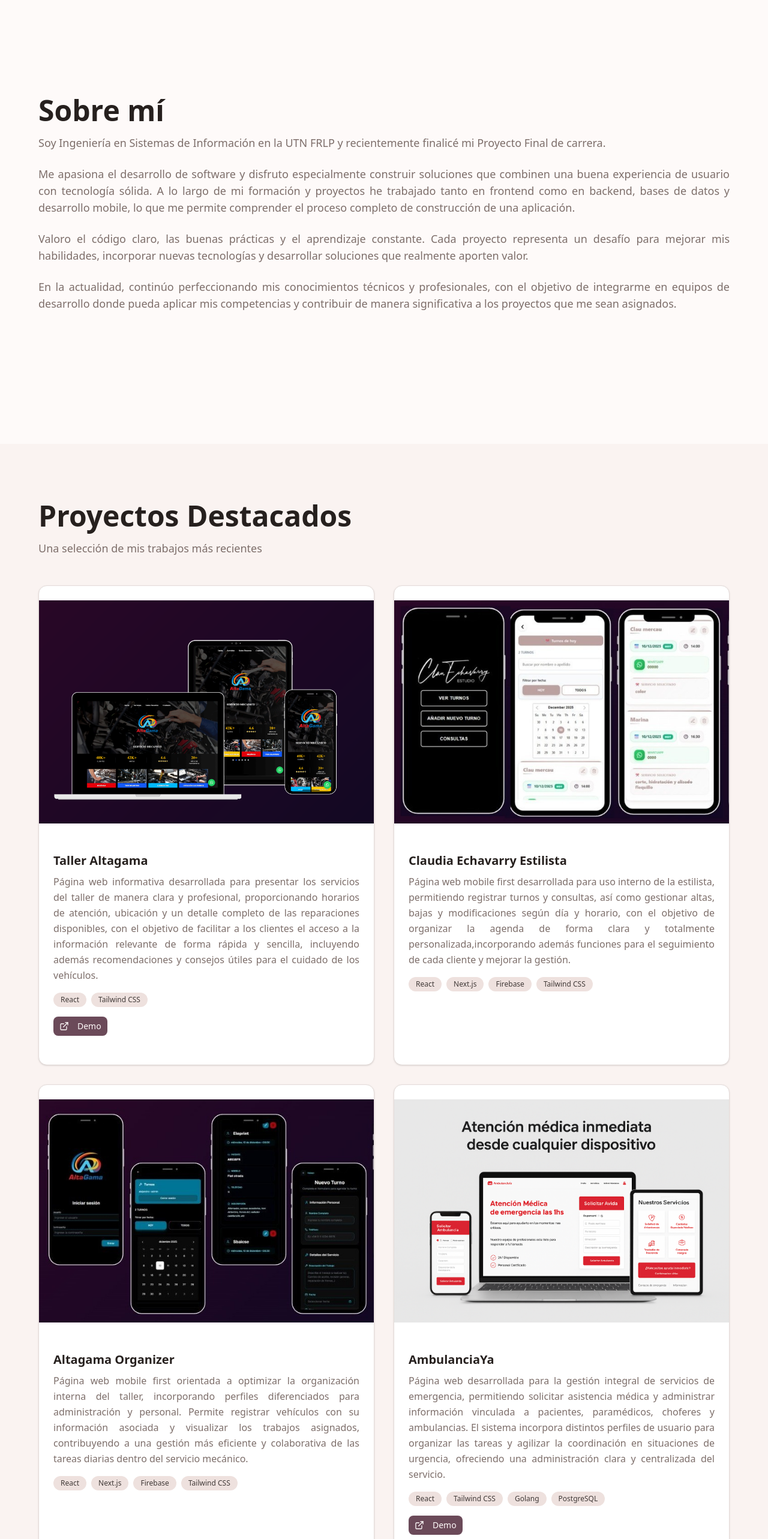
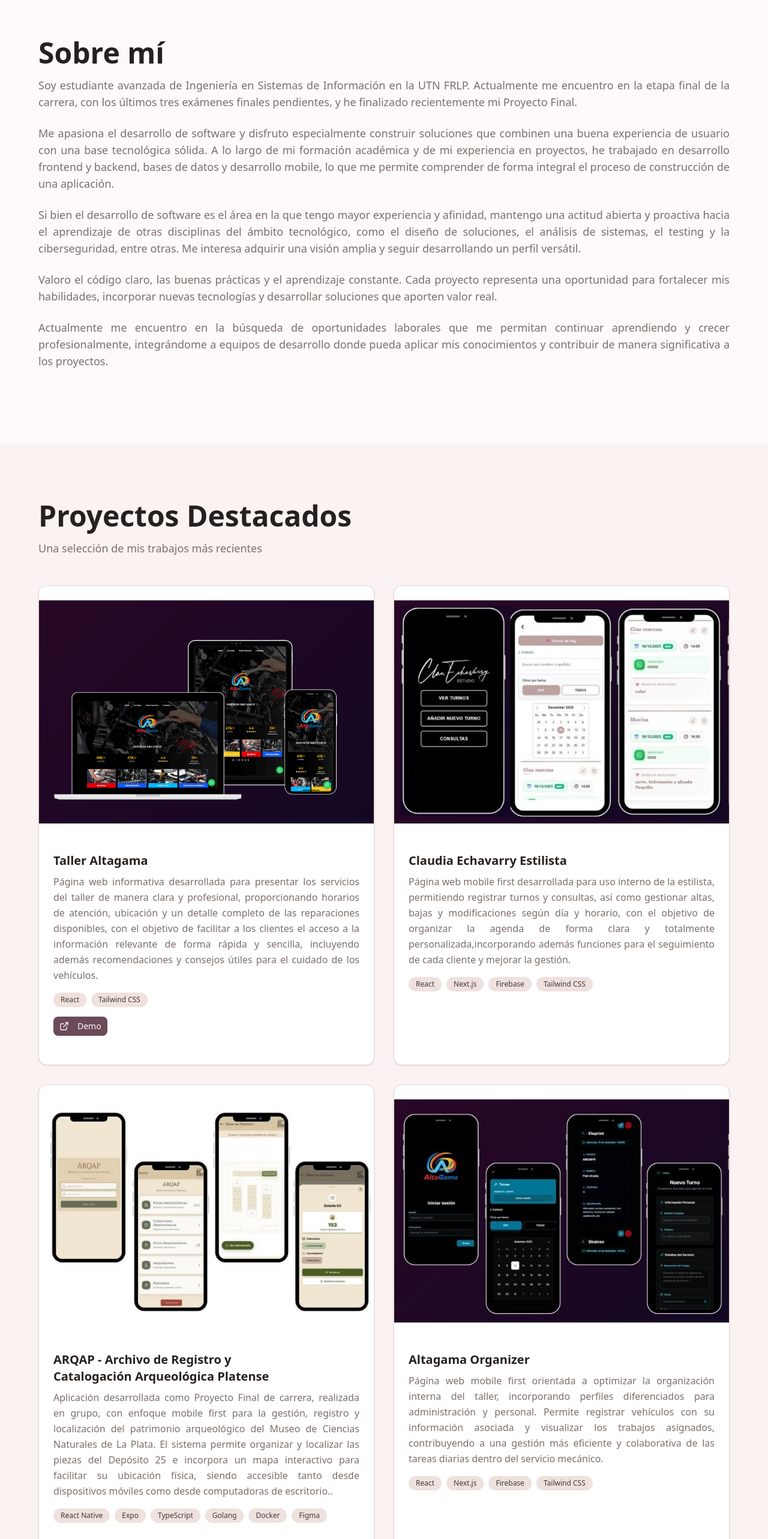
Before and after one commit to oriana-monaldi/portfolio, a Next.js app: page / in a window 1280 px wide. Shown: the part 860-3426 px from the top of the page at 60% size. Built offline with nearby package versions, Linux system fonts and the light colour scheme; no server answers; the database is empty.

Commit message:
añade py

```diff
--- a/components/about.tsx
+++ b/components/about.tsx
@@ -11,32 +11,43 @@ export function About() {
 
         <div className="space-y-6 text-muted-foreground leading-relaxed text-justify">
           <p className="text-lg">
-            Soy Ingeniería en Sistemas de Información en la UTN
-            FRLP y recientemente finalicé mi Proyecto Final de carrera.
-
+            Soy estudiante avanzada de Ingeniería en Sistemas de Información en
+            la UTN FRLP. Actualmente me encuentro en la etapa final de la carrera,
+            con los últimos tres exámenes finales pendientes, y he finalizado
+            recientemente mi Proyecto Final.
           </p>
 
           <p className="text-lg">
             Me apasiona el desarrollo de software y disfruto especialmente
             construir soluciones que combinen una buena experiencia de usuario
-            con tecnología sólida. A lo largo de mi formación y proyectos he
-            trabajado tanto en frontend como en backend, bases de datos y
-            desarrollo mobile, lo que me permite comprender el proceso completo
-            de construcción de una aplicación.
+            con una base tecnológica sólida. A lo largo de mi formación académica
+            y de mi experiencia en proyectos, he trabajado en desarrollo frontend
+            y backend, bases de datos y desarrollo mobile, lo que me permite
+            comprender de forma integral el proceso de construcción de una
+            aplicación.
+          </p>
+
+          <p className="text-lg">
+            Si bien el desarrollo de software es el área en la que tengo mayor
+            experiencia y afinidad, mantengo una actitud abierta y proactiva
+            hacia el aprendizaje de otras disciplinas del ámbito tecnológico,
+            como el diseño de soluciones, el análisis de sistemas, el testing y
+            la ciberseguridad, entre otras. Me interesa adquirir una visión
+            amplia y seguir desarrollando un perfil versátil.
           </p>
 
           <p className="text-lg">
             Valoro el código claro, las buenas prácticas y el aprendizaje
-            constante. Cada proyecto representa un desafío para mejorar mis
-            habilidades, incorporar nuevas tecnologías y desarrollar soluciones
-            que realmente aporten valor.
+            constante. Cada proyecto representa una oportunidad para fortalecer
+            mis habilidades, incorporar nuevas tecnologías y desarrollar
+            soluciones que aporten valor real.
           </p>
 
           <p className="text-lg">
-            En la actualidad, continúo perfeccionando mis conocimientos técnicos
-            y profesionales, con el objetivo de integrarme en equipos de
-            desarrollo donde pueda aplicar mis competencias y contribuir de
-            manera significativa a los proyectos que me sean asignados.
+            Actualmente me encuentro en la búsqueda de oportunidades laborales
+            que me permitan continuar aprendiendo y crecer profesionalmente,
+            integrándome a equipos de desarrollo donde pueda aplicar mis
+            conocimientos y contribuir de manera significativa a los proyectos.
           </p>
         </div>
       </div>
--- a/components/projects.tsx
+++ b/components/projects.tsx
@@ -29,6 +29,23 @@ const projects: Project[] = [
     tags: ["React", "Next.js", "Firebase", "Tailwind CSS"],
     github: "https://github.com/oriana-monaldi/Claudia-Estilista",
   },
+
+ {
+  title: "ARQAP - Archivo de Registro y Catalogación Arqueológica Platense",
+  description: "Aplicación desarrollada como Proyecto Final de carrera, realizada en grupo, con enfoque mobile first para la gestión, registro y localización del patrimonio arqueológico del Museo de Ciencias Naturales de La Plata. El sistema permite organizar y localizar las piezas del Depósito 25 e incorpora un mapa interactivo para facilitar su ubicación física, siendo accesible tanto desde dispositivos móviles como desde computadoras de escritorio..",
+  image: "/ARQAP.jpeg",
+  tags: [
+    "React Native",
+    "Expo",
+    "TypeScript",
+    "Golang",
+    "Docker",
+    "Figma",
+  ],
+  github: "https://github.com/ARQAP",
+  demo: "",
+},
+
   {
     title: "Altagama Organizer",
     description:
@@ -79,15 +96,7 @@ const projects: Project[] = [
     ],
     github: "#",
   },
-  {
-    title: "Swatch Clone",
-    description:
-      "Página web interactiva inspirada en el sitio oficial de Swatch, desarrollada íntegramente con JavaScript e incorporando un carrito de compras funcional. El proyecto replica la experiencia de navegación y selección de productos, ofreciendo un diseño dinámico y orientado a brindar una interfaz clara, moderna y de fácil uso para la experiencia de los clientes.",
-    image: "/swatch.jpeg",
-    tags: ["HTML", "CSS", "JavaScript", "DOM Manipulation"],
-    github: "#",
-    demo: "https://swatch-final-js.vercel.app/",
-  },
+
 ];
 
 export function Projects() {
--- a/components/skills.tsx
+++ b/components/skills.tsx
@@ -1,34 +1,61 @@
 const skills = [
   {
     category: "Languajes and Frameworks",
-    items: ["React", "React Native", "Next.js", "TypeScript", "JavaScript", "Phython", "Golang", "Kotlin", "HTML" ],
+    items: [
+      "React",
+      "React Native",
+      "Next.js",
+      "TypeScript",
+      "JavaScript",
+      "Phython",
+      "Golang",
+      "Kotlin",
+      "HTML",
+    ],
   },
   {
     category: "Styling",
-    items: ["Tailwind CSS", "CSS Modules", "Sass",],
+    items: ["Tailwind CSS", "CSS Modules", "Sass"],
   },
   {
     category: "Tools & Others",
-    items: ["Git", "GitHub", "Azure", "Postman", "Linux", "Responsive Design", "Jira", "Web Accessibility", "REST APIs", "Figma","Docker"],
+    items: [
+      "Git",
+      "GitHub",
+      "Azure",
+      "Postman",
+      "Linux",
+      "Responsive Design",
+      "Jira",
+      "Web Accessibility",
+      "REST APIs",
+      "Figma",
+      "Docker",
+    ],
   },
   {
     category: "Database & Others",
-    items: ["PostgreSQL" , "MySQL", "MongoDB", "Firebase", ],
+    items: ["PostgreSQL", "MySQL", "MongoDB", "Firebase"],
   },
-]
+];
 
 export function Skills() {
   return (
     <section id="skills" className="py-24 px-6 ">
       <div className="max-w-6xl mx-auto">
-        <h2 className="text-4xl md:text-5xl font-bold mb-4 text-balance">Habilidades</h2>
-        <p className="text-muted-foreground mb-12 text-lg">Tecnologías y herramientas que domino</p>
-
+        <h2 className="text-4xl md:text-5xl font-bold mb-4 text-balance">
+          Habilidades
+        </h2>
+        <p className="text-muted-foreground mb-12 text-lg">
+          Tecnologías y herramientas que domino
+        </p>
 
         <div className="space-y-12">
           {skills.map((skillGroup, index) => (
             <div key={index}>
-              <h3 className="text-xl font-semibold mb-4 text-primary">{skillGroup.category}</h3>
+              <h3 className="text-xl font-semibold mb-4 text-primary">
+                {skillGroup.category}
+              </h3>
               <div className="flex flex-wrap gap-3">
                 {skillGroup.items.map((skill, skillIndex) => (
                   <div
@@ -44,5 +71,5 @@ export function Skills() {
         </div>
       </div>
     </section>
-  )
+  );
 }
```
Also changed, not shown: app/layout.tsx (+10 -10 lines), components/testimonials.tsx (+7 -4 lines), public/ARQAP.jpeg (added), 1 other file (tests, documents, lock files or other folders).
